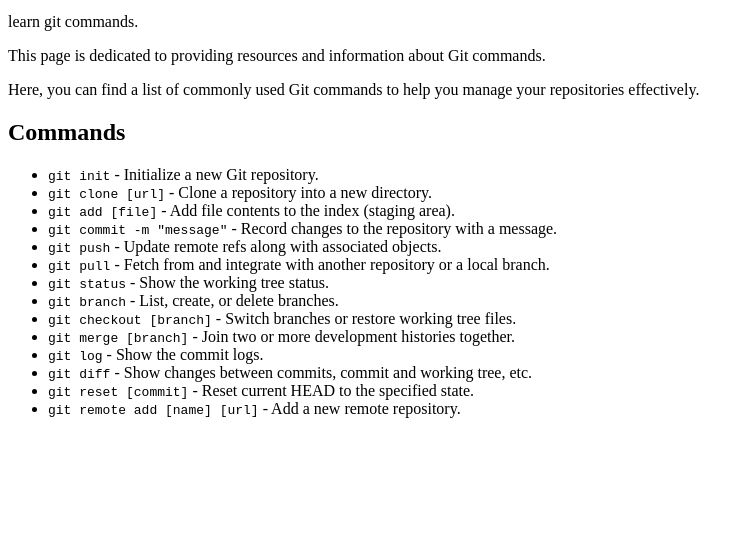
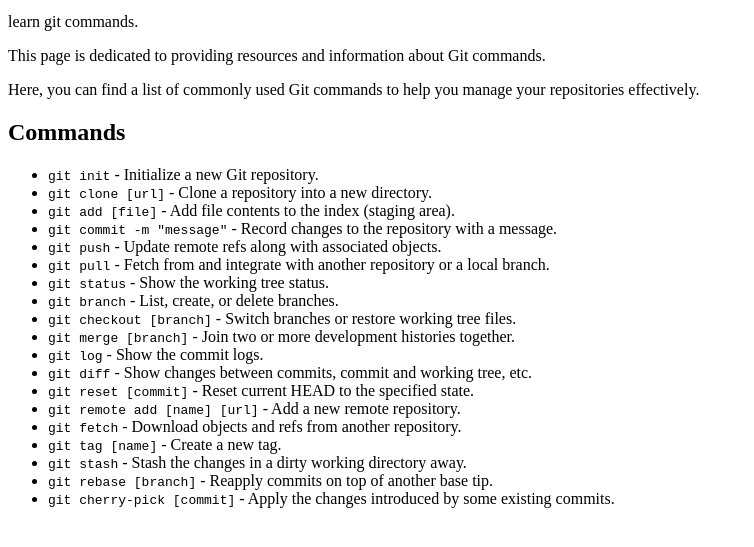
Before and after one commit to ArdraSB/GitPractice, a plain HTML site: page users/gituser.html in a window 1280 px wide. Shown: the part 101-648 px from the top of the page, without its empty margins (0-754 px from the left). Drawn offline with Linux system fonts and the light colour scheme.

Commit message:
added new codes in user

```diff
--- a/users/gituser.html
+++ b/users/gituser.html
@@ -28,6 +28,11 @@
             <li><code>git diff</code> - Show changes between commits, commit and working tree, etc.</li>
             <li><code>git reset [commit]</code> - Reset current HEAD to the specified state.</li>
             <li><code>git remote add [name] [url]</code> - Add a new remote repository.</li>
+            <li><code>git fetch</code> - Download objects and refs from another repository.</li>
+            <li><code>git tag [name]</code> - Create a new tag.</li>
+            <li><code>git stash</code> - Stash the changes in a dirty working directory away.</li>
+            <li><code>git rebase [branch]</code> - Reapply commits on top of another base tip.</li>
+            <li><code>git cherry-pick [commit]</code> - Apply the changes introduced by some existing commits.</li>
         </ul>
     </section>
 
```
Also changed, not shown: 1 other file.
